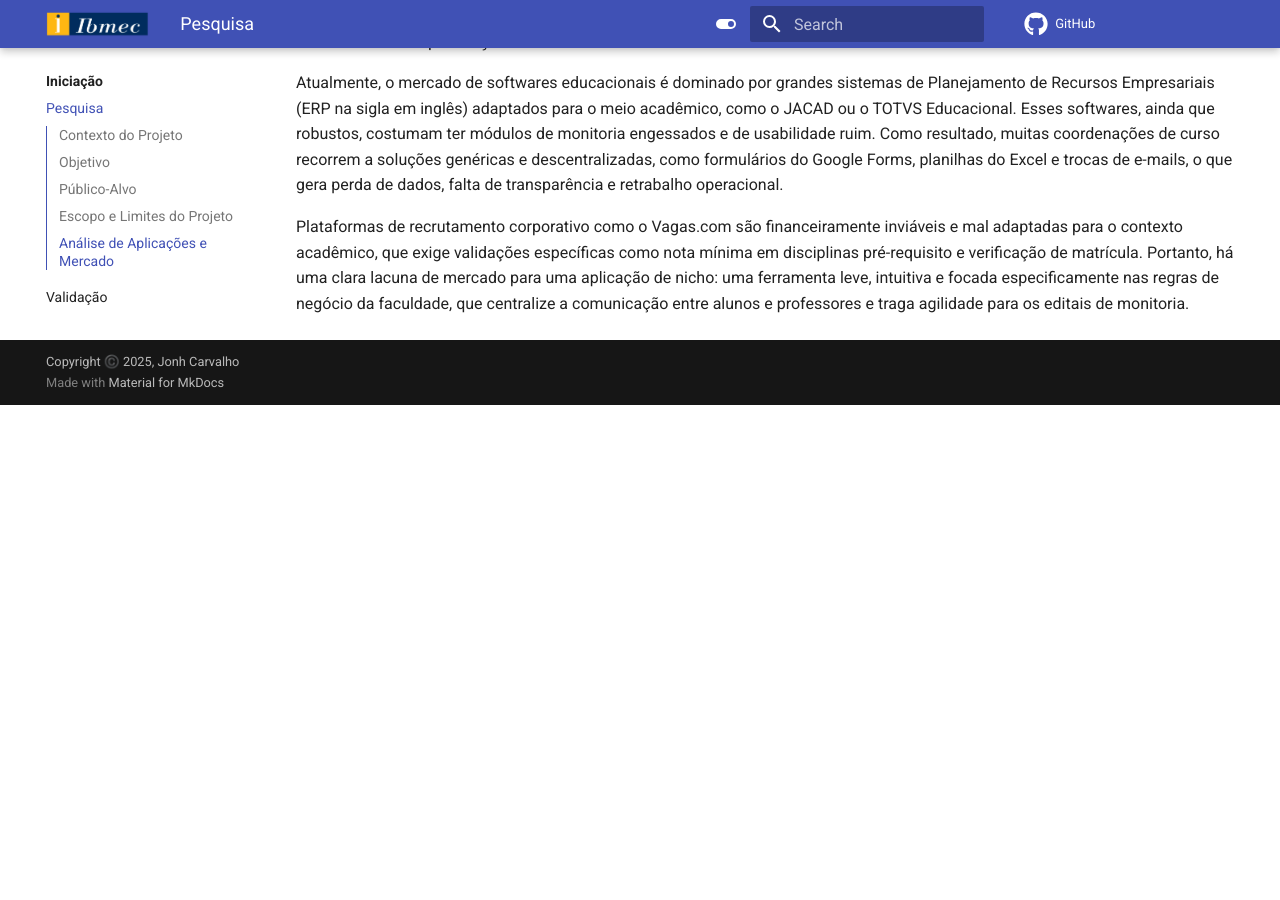
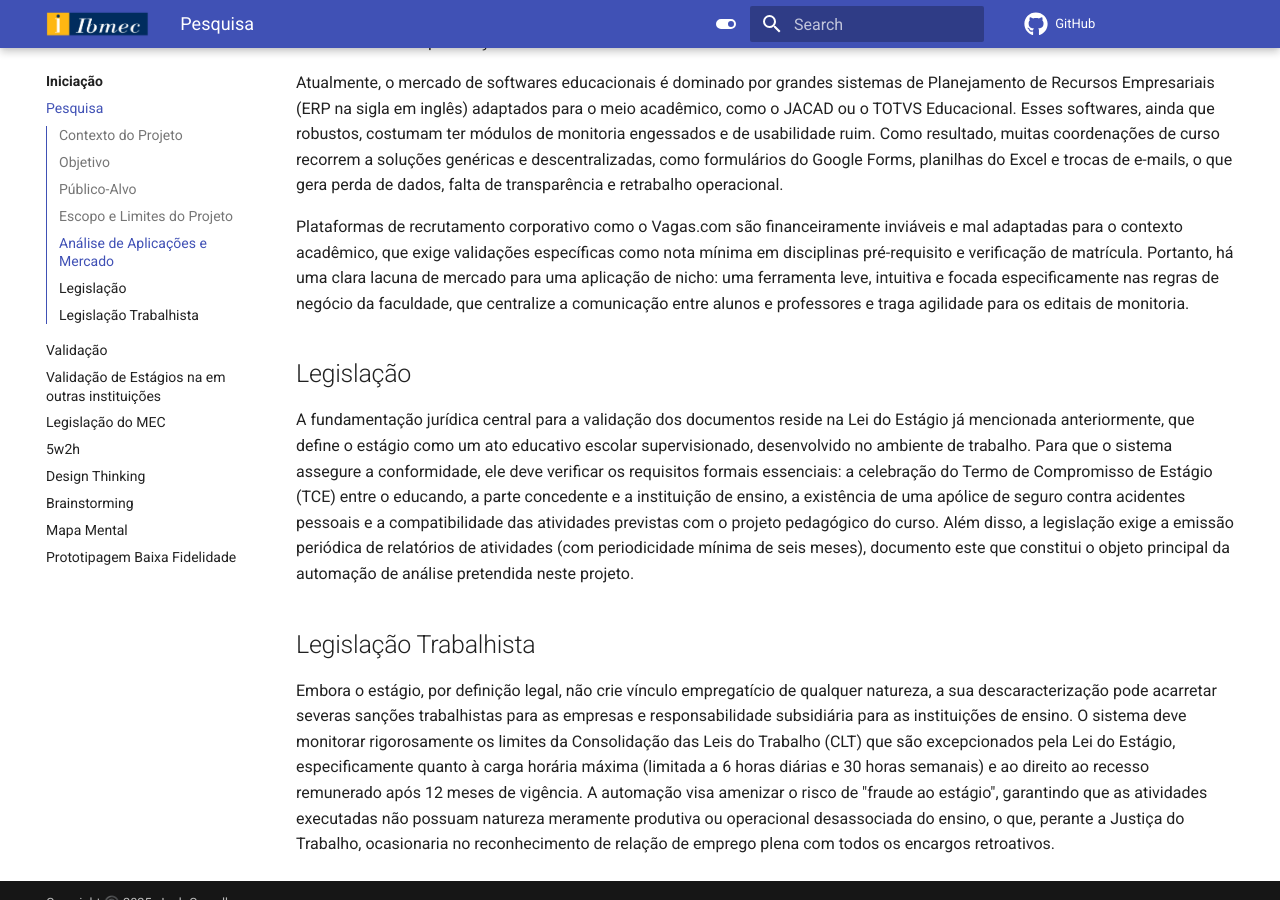
Before and after one commit to Projetos-de-Extensao/PBE_26.1_8001_I, an MkDocs documentation site: the page built from mkdocs/Iniciacao/pesquisa.md, in a window 1280 px wide and 900 px high, scrolled down 1182 px. Built offline with MkDocs 1.6.1 and Material for MkDocs 9.7.7, drawn with Linux system fonts in a browser that asks for light colours; comment, search, counter and statistics services are not loaded; before the commit the page ends 1587 px from its top, so only the background shows below that.

Commit message:
Pesquisa sobre a legislação

```diff
--- a/mkdocs/Iniciacao/pesquisa.md
+++ b/mkdocs/Iniciacao/pesquisa.md
@@ -30,3 +30,11 @@
 Atualmente, o mercado de softwares educacionais é dominado por grandes sistemas de Planejamento de Recursos Empresariais (ERP na sigla em inglês) adaptados para o meio acadêmico, como o JACAD ou o TOTVS Educacional. Esses softwares, ainda que robustos, costumam ter módulos de monitoria engessados e de usabilidade ruim. Como resultado, muitas coordenações de curso recorrem a soluções genéricas e descentralizadas, como formulários do Google Forms, planilhas do Excel e trocas de e-mails, o que gera perda de dados, falta de transparência e retrabalho operacional.
 
 Plataformas de recrutamento corporativo como o Vagas.com são financeiramente inviáveis e mal adaptadas para o contexto acadêmico, que exige validações específicas como nota mínima em disciplinas pré-requisito e verificação de matrícula. Portanto, há uma clara lacuna de mercado para uma aplicação de nicho: uma ferramenta leve, intuitiva e focada especificamente nas regras de negócio da faculdade, que centralize a comunicação entre alunos e professores e traga agilidade para os editais de monitoria.
+
+## Legislação
+
+A fundamentação jurídica central para a validação dos documentos reside na Lei do Estágio já mencionada anteriormente, que define o estágio como um ato educativo escolar supervisionado, desenvolvido no ambiente de trabalho. Para que o sistema assegure a conformidade, ele deve verificar os requisitos formais essenciais: a celebração do Termo de Compromisso de Estágio (TCE) entre o educando, a parte concedente e a instituição de ensino, a existência de uma apólice de seguro contra acidentes pessoais e a compatibilidade das atividades previstas com o projeto pedagógico do curso. Além disso, a legislação exige a emissão periódica de relatórios de atividades (com periodicidade mínima de seis meses), documento este que constitui o objeto principal da automação de análise pretendida neste projeto.
+
+## Legislação Trabalhista
+
+Embora o estágio, por definição legal, não crie vínculo empregatício de qualquer natureza, a sua descaracterização pode acarretar severas sanções trabalhistas para as empresas e responsabilidade subsidiária para as instituições de ensino. O sistema deve monitorar rigorosamente os limites da Consolidação das Leis do Trabalho (CLT) que são excepcionados pela Lei do Estágio, especificamente quanto à carga horária máxima (limitada a 6 horas diárias e 30 horas semanais) e ao direito ao recesso remunerado após 12 meses de vigência. A automação visa amenizar o risco de "fraude ao estágio", garantindo que as atividades executadas não possuam natureza meramente produtiva ou operacional desassociada do ensino, o que, perante a Justiça do Trabalho, ocasionaria no reconhecimento de relação de emprego plena com todos os encargos retroativos.
```
